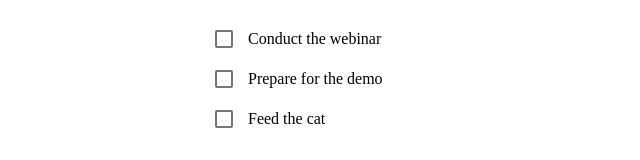
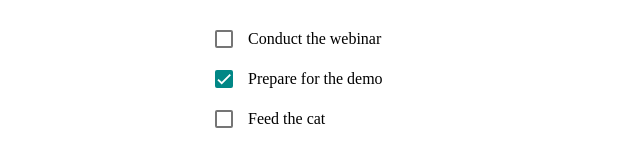
Before and after one commit to igor2000xp/igor2000xp-angular-workshop-first, an Angular app: page / in a window 1280 px wide. Both pictures are taken after typing "Sample" into the empty fields and a click on the button "Submit". Shown: the part 270-430 px from the top of the page, without its empty margins (314-954 px from the left). Built offline with nearby package versions, Linux system fonts and the light colour scheme.

Commit message:
feat: add check-box variable 1:13:29

```diff
--- a/src/app/app.component.html
+++ b/src/app/app.component.html
@@ -24,7 +24,12 @@
     <mat-card>
       <mat-card-content>
         <div class="todo-item" *ngFor="let item of todoItems">
-          <mat-checkbox class="example-margin">{{ item.title }}</mat-checkbox>
+          <mat-checkbox
+            class="example-margin"
+            [(ngModel)]="item.completed"
+          >
+            {{ item.title }}
+          </mat-checkbox>
         </div>
       </mat-card-content>
     </mat-card>
--- a/src/app/app.component.ts
+++ b/src/app/app.component.ts
@@ -1,4 +1,4 @@
-import { Component, OnInit } from '@angular/core';
+import { Component, OnDestroy, OnInit } from '@angular/core';
 import { TodoModel } from './model/todo-model';
 import { mockTodoList } from './constants/todo-constant';
 
@@ -7,7 +7,7 @@ import { mockTodoList } from './constants/todo-constant';
   templateUrl: './app.component.html',
   styleUrls: ['./app.component.scss']
 })
-export class AppComponent implements OnInit {
+export class AppComponent implements OnInit, OnDestroy {
   title = 'angular-workshop-first';
   currentName = '';
 
@@ -18,6 +18,8 @@ export class AppComponent implements OnInit {
   todoItems: TodoModel[] = mockTodoList;
 
   newTodoItem = '';
+
+  deleteInterval?: NodeJS.Timer;
 
   private readonly localStorageKey = 'momentumUserName';
 
@@ -44,11 +46,13 @@ export class AppComponent implements OnInit {
     if (savedName) {
       this.currentName = savedName;
       this.userNameSubmitted = true;
-
     }
-
-    setInterval(() => {
+    this.deleteInterval = setInterval(() => {
       this.currentDate = new Date();
     }, 1000)
   }
+
+  ngOnDestroy(): void {
+    clearInterval(this.deleteInterval);
+  }
 }
```
